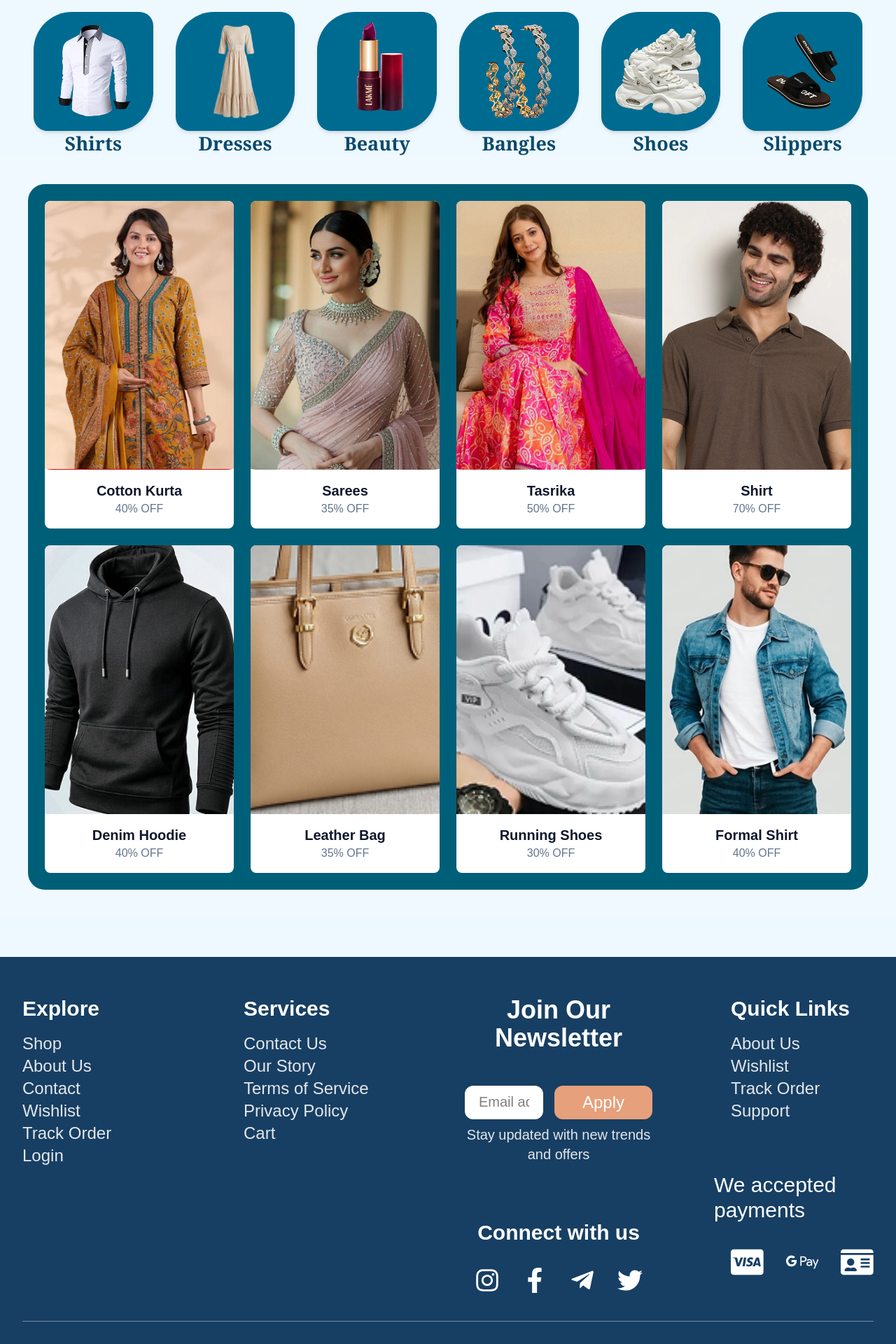
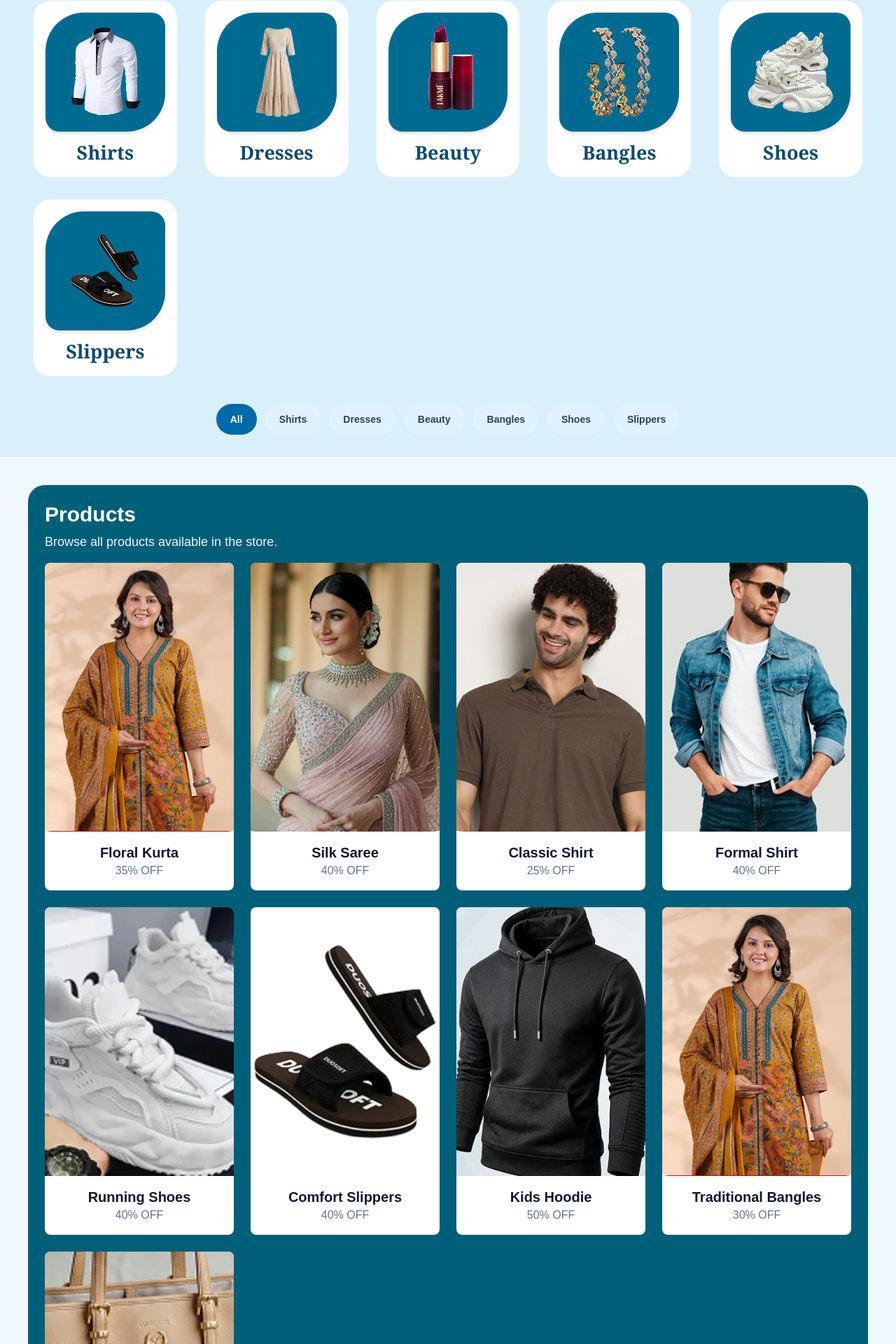
Before and after one commit to abhishekdeveloper0010-create/client, a React (Vite) app: page /shop in a window 1280 px wide. Shown: the part 119-2039 px from the top of the page at 70% size. Built offline with nearby package versions, Linux system fonts and the light colour scheme.

Commit message:
product filters and cart item counter

```diff
--- a/src/components/CartItem.jsx
+++ b/src/components/CartItem.jsx
@@ -203,9 +203,7 @@ function CartItem({
 
         <button
           type="button"
-          onClick={() =>
-            removeItem(item.cartItemId)
-          }
+          onClick={() => removeItem(item.cartItemId)}
           className="
             text-red-500
             hover:text-red-700
--- a/src/components/Footer.jsx
+++ b/src/components/Footer.jsx
@@ -11,45 +11,91 @@ import {
 
 function Footer() {
   return (
-    <footer className="bg-[#173f63] text-white pt-14 pb-6">
-      <div className="max-w-[1700px] mx-auto px-8">
-
+    <footer className="w-full bg-[#0c4a6e] text-white">
+      <div className="w-full px-4 py-8 sm:px-6 sm:py-10 md:px-8 lg:px-10 xl:px-12 2xl:px-16">
         {/* Top */}
-        <div className="grid grid-cols-1 md:grid-cols-2 xl:grid-cols-4 gap-12">
-
+        <div className="grid grid-cols-1 gap-10 md:grid-cols-2 md:gap-12 xl:grid-cols-4 xl:gap-12">
           {/* Explore */}
           <div>
-            <h2 className="text-3xl font-semibold pb-4">Explore</h2>
+            <h2 className="pb-4 text-2xl font-semibold sm:text-3xl">Explore</h2>
 
-            <ul className="space-y-4 text-2xl text-gray-200">
-              <li><Link to="/shop" className="transition hover:text-sky-300">Shop</Link></li>
-              <li><Link to="/about" className="transition hover:text-sky-300">About Us</Link></li>
-              <li><Link to="/contact" className="transition hover:text-sky-300">Contact</Link></li>
-              <li><Link to="/wishlist" className="transition hover:text-sky-300">Wishlist</Link></li>
-              <li><Link to="/order-tracking" className="transition hover:text-sky-300">Track Order</Link></li>
-              <li><Link to="/login" className="transition hover:text-sky-300">Login</Link></li>
+            <ul className="space-y-3 text-lg text-gray-200 sm:space-y-4 sm:text-2xl">
+              <li>
+                <Link to="/shop" className="transition hover:text-sky-300">
+                  Shop
+                </Link>
+              </li>
+              <li>
+                <Link to="/about" className="transition hover:text-sky-300">
+                  About Us
+                </Link>
+              </li>
+              <li>
+                <Link to="/contact" className="transition hover:text-sky-300">
+                  Contact
+                </Link>
+              </li>
+              <li>
+                <Link to="/wishlist" className="transition hover:text-sky-300">
+                  Wishlist
+                </Link>
+              </li>
+              <li>
+                <Link
+                  to="/order-tracking"
+                  className="transition hover:text-sky-300"
+                >
+                  Track Order
+                </Link>
+              </li>
+              <li>
+                <Link to="/login" className="transition hover:text-sky-300">
+                  Login
+                </Link>
+              </li>
             </ul>
           </div>
 
           {/* Services */}
           <div>
-            <h2 className="text-3xl font-semibold pb-4">Services</h2>
+            <h2 className="pb-4 text-2xl font-semibold sm:text-3xl">
+              Services
+            </h2>
 
-            <ul className="space-y-4 text-2xl text-gray-200">
-              <li><Link to="/contact" className="transition hover:text-sky-300">Contact Us</Link></li>
-              <li><Link to="/about" className="transition hover:text-sky-300">Our Story</Link></li>
-              <li><Link to="/terms" className="transition hover:text-sky-300">Terms of Service</Link></li>
-              <li><Link to="/privacy" className="transition hover:text-sky-300">Privacy Policy</Link></li>
-              <li><Link to="/cart" className="transition hover:text-sky-300">Cart</Link></li>
+            <ul className="space-y-3 text-lg text-gray-200 sm:space-y-4 sm:text-2xl">
+              <li>
+                <Link to="/contact" className="transition hover:text-sky-300">
+                  Contact Us
+                </Link>
+              </li>
+              <li>
+                <Link to="/about" className="transition hover:text-sky-300">
+                  Our Story
+                </Link>
+              </li>
+              <li>
+                <Link to="/terms" className="transition hover:text-sky-300">
+                  Terms of Service
+                </Link>
+              </li>
+              <li>
+                <Link to="/privacy" className="transition hover:text-sky-300">
+                  Privacy Policy
+                </Link>
+              </li>
+              <li>
+                <Link to="/cart" className="transition hover:text-sky-300">
+                  Cart
+                </Link>
+              </li>
             </ul>
           </div>
 
           {/* Newsletter */}
           <div className="text-center">
-            <h2 className="text-4xl font-semibold pb-12">
+            <h2 className="pb-8 text-3xl font-semibold sm:pb-12 sm:text-4xl">
               Join Our Newsletter
             </h2>
-
             <div className="flex flex-col sm:flex-row gap-4 justify-center items-center">
               <input
                 type="email"
@@ -61,16 +107,19 @@ function Footer() {
                 Apply
               </button>
             </div>
+            <div className="flex flex-col items-center justify-center gap-4 sm:flex-row">
+              {/* Your existing newsletter input/button here */}
+            </div>
 
-            <p className="pt-2 text-xl text-gray-200">
+            <p className="pt-2 text-lg text-gray-200 sm:text-xl">
               Stay updated with new trends and offers
             </p>
 
-            <h3 className="text-3xl font-semibold pt-20 pb-8">
+            <h3 className="pb-6 pt-12 text-2xl font-semibold sm:pb-8 sm:pt-20 sm:text-3xl">
               Connect with us
             </h3>
 
-            <div className="flex justify-center gap-8 text-4xl pb-10">
+            <div className="flex justify-center gap-5 pb-6 text-3xl sm:gap-8 sm:pb-10 sm:text-4xl">
               <FaInstagram className="cursor-pointer hover:text-pink-400 duration-300" />
               <FaFacebookF className="cursor-pointer hover:text-blue-400 duration-300" />
               <FaTelegramPlane className="cursor-pointer hover:text-sky-400 duration-300" />
@@ -80,42 +129,61 @@ function Footer() {
 
           {/* Quick Links */}
           <div>
-            <h2 className="text-3xl font-semibold pb-4 pl-16">Quick Links</h2>
+            <h2 className="pb-4 text-2xl font-semibold sm:pl-16 sm:text-3xl">
+              Quick Links
+            </h2>
 
-            <ul className="space-y-4 text-2xl text-gray-200 pl-16 pb-6">
-              <li><Link to="/about" className="transition hover:text-sky-300">About Us</Link></li>
-              <li><Link to="/wishlist" className="transition hover:text-sky-300">Wishlist</Link></li>
-              <li><Link to="/order-tracking" className="transition hover:text-sky-300">Track Order</Link></li>
-              <li><Link to="/contact" className="transition hover:text-sky-300">Support</Link></li>
+            <ul className="space-y-3 pb-6 text-lg text-gray-200 sm:space-y-4 sm:pl-16 sm:text-2xl">
+              <li>
+                <Link to="/about" className="transition hover:text-sky-300">
+                  About Us
+                </Link>
+              </li>
+              <li>
+                <Link to="/wishlist" className="transition hover:text-sky-300">
+                  Wishlist
+                </Link>
+              </li>
+              <li>
+                <Link
+                  to="/order-tracking"
+                  className="transition hover:text-sky-300"
+                >
+                  Track Order
+                </Link>
+              </li>
+              <li>
+                <Link to="/contact" className="transition hover:text-sky-300">
+                  Support
+                </Link>
+              </li>
             </ul>
 
-            <h3 className="text-3xl pt-12 pl-10  ">
+            <h3 className="pt-8 text-2xl sm:pl-10 sm:pt-12 sm:text-3xl">
               We accepted payments
             </h3>
 
-            <div className="flex gap-8 text-5xl pl-16 pt-8">
+            <div className="flex gap-5 pt-6 text-4xl sm:gap-8 sm:pl-16 sm:pt-8 sm:text-5xl">
               <FaCcVisa />
               <FaGooglePay />
               <FaIdCard />
             </div>
           </div>
-
         </div>
 
         {/* Divider */}
-        <hr className="border-white/40 my-10" />
+        <hr className="my-8 border-white/40 sm:my-10" />
 
         {/* Bottom */}
-        <div className="flex flex-col lg:flex-row justify-between items-center gap-5 text-2xl text-gray-200 pt-10">
+        <div className="flex flex-col items-center justify-between gap-5 pt-5 text-center text-lg text-gray-200 sm:text-xl lg:flex-row lg:pt-10 lg:text-left lg:text-2xl">
           <p>© 2026 Apple Blossom. All Rights Reserved</p>
 
-          <div className="flex gap-3">
+          <div className="flex flex-wrap justify-center gap-3">
             <Link to="/terms">Term of Service</Link>
             <span>|</span>
             <Link to="/privacy">Privacy Policy</Link>
           </div>
         </div>
-
       </div>
     </footer>
   );
--- a/src/data/products.js
+++ b/src/data/products.js
@@ -5,88 +5,162 @@ import campus from "../assets/ShopProducts/campus.png";
 import hoodie from "../assets/BestSeller/hoodie.png";
 import bag from "../assets/ShopLook/bag.png";
 import shoes from "../assets/ShopLook/shoes.png";
+import slippers from "../assets/categories/slippers.png";
 import men from "../assets/BestSeller/men.png";
 
 const products = [
   {
     id: 1,
-    title: "Cotton Kurta",
+    title: "Floral Kurta",
     image: kurta,
     images: [kurta, saree, tasrika, campus],
-    price: 499,
-    oldPrice: 999,
-    offer: "40% OFF",
-    description: "Premium Cotton Kurta for Women",
+    price: 799,
+    oldPrice: 1299,
+    offer: "35% OFF",
+    category: "Dresses",
+    subcategory: "Kurtas",
+    description: "Elegant floral kurta for festive and casual wear.",
+    sizes: ["S", "M", "L", "XL"],
+    colors: ["Red", "White"],
+    brand: "Apple Blossom",
+    rating: 4.5,
+    inStock: true,
   },
   {
     id: 2,
-    title: "Sarees",
+    title: "Silk Saree",
     image: saree,
     images: [saree, kurta, tasrika, campus],
     price: 999,
-    oldPrice: 1499,
-    offer: "35% OFF",
-    description: "Beautiful Saree Collection",
+    oldPrice: 1599,
+    offer: "40% OFF",
+    category: "Dresses",
+    subcategory: "Sarees",
+    description: "Premium silk saree for festive occasions.",
+    sizes: ["M", "L", "XL"],
+    colors: ["Red", "Blue"],
+    brand: "Apple Blossom",
+    rating: 4.7,
+    inStock: true,
   },
   {
     id: 3,
-    title: "Tasrika",
-    image: tasrika,
-    images: [tasrika, kurta, saree, campus],
-    price: 799,
-    oldPrice: 1299,
-    offer: "50% OFF",
-    description: "Latest Tasrika Collection",
+    title: "Classic Shirt",
+    image: campus,
+    images: [campus, men, shoes, bag],
+    price: 699,
+    oldPrice: 1199,
+    offer: "25% OFF",
+    category: "Shirts",
+    subcategory: "Shirts",
+    description: "Men's long sleeve cotton shirt for everyday comfort.",
+    sizes: ["S", "M", "L", "XL", "XXL"],
+    colors: ["Black", "White"],
+    brand: "Nike",
+    rating: 4.2,
+    inStock: true,
   },
   {
     id: 4,
-    title: "Shirt",
-    image: campus,
-    images: [campus, kurta, saree, tasrika],
-    price: 699,
-    oldPrice: 1199,
-    offer: "70% OFF",
-    description: "Men's Long Sleeve Cotton Shirt",
+    title: "Formal Shirt",
+    image: men,
+    images: [men, campus, bag, shoes],
+    price: 829,
+    oldPrice: 1399,
+    offer: "40% OFF",
+    category: "Shirts",
+    subcategory: "Shirts",
+    description: "Sharp formal shirt for office and special events.",
+    sizes: ["M", "L", "XL"],
+    colors: ["Blue", "White"],
+    brand: "Zara",
+    rating: 4.4,
+    inStock: true,
   },
   {
     id: 5,
-    title: "Denim Hoodie",
-    image: hoodie,
-    images: [hoodie, campus, bag, shoes],
+    title: "Running Shoes",
+    image: shoes,
+    images: [shoes, bag, hoodie, men],
     price: 899,
     oldPrice: 1499,
     offer: "40% OFF",
-    description: "Cozy denim hoodie for everyday wear",
+    category: "Shoes",
+    subcategory: "Shoes",
+    description: "Lightweight running shoes for daily training.",
+    sizes: ["6", "7", "8", "9", "10"],
+    colors: ["Black", "Blue"],
+    brand: "Zara",
+    rating: 4.3,
+    inStock: true,
   },
   {
     id: 6,
-    title: "Leather Bag",
-    image: bag,
-    images: [bag, shoes, hoodie, men],
-    price: 1299,
-    oldPrice: 1999,
-    offer: "35% OFF",
-    description: "Premium leather bag for travel and work",
+    title: "Comfort Slippers",
+    image: slippers,
+    images: [slippers, shoes, bag, men],
+    price: 299,
+    oldPrice: 499,
+    offer: "40% OFF",
+    category: "Slippers",
+    subcategory: "Slippers",
+    description: "Soft and stylish slippers for everyday indoor comfort.",
+    sizes: ["6", "7", "8", "9", "10"],
+    colors: ["Black", "White"],
+    brand: "Apple Blossom",
+    rating: 4.2,
+    inStock: true,
   },
   {
     id: 7,
-    title: "Running Shoes",
-    image: shoes,
-    images: [shoes, bag, hoodie, men],
-    price: 749,
-    oldPrice: 1199,
+    title: "Kids Hoodie",
+    image: hoodie,
+    images: [hoodie, bag, shoes, men],
+    price: 549,
+    oldPrice: 799,
+    offer: "50% OFF",
+    category: "Shirts",
+    subcategory: "Shirts",
+    description: "Cozy hoodie for kids with a soft cotton blend.",
+    sizes: ["S", "M", "L"],
+    colors: ["Red", "Black"],
+    brand: "Nike",
+    rating: 4.1,
+    inStock: false,
+  },
+  {
+    id: 9,
+    title: "Traditional Bangles",
+    image: kurta,
+    images: [kurta, saree, tasrika, campus],
+    price: 349,
+    oldPrice: 599,
     offer: "30% OFF",
-    description: "Lightweight running shoes for daily training",
+    category: "Bangles",
+    subcategory: "Bangles",
+    description: "Colorful bangle set to complete your ethnic look.",
+    sizes: ["S", "M"],
+    colors: ["Red", "White"],
+    brand: "Apple Blossom",
+    rating: 4.0,
+    inStock: true,
   },
   {
     id: 8,
-    title: "Formal Shirt",
-    image: men,
-    images: [men, shoes, hoodie, bag],
-    price: 829,
-    oldPrice: 1399,
+    title: "Beauty Essentials",
+    image: bag,
+    images: [bag, shoes, men],
+    price: 599,
+    oldPrice: 999,
     offer: "40% OFF",
-    description: "Sharp formal shirt for office and events",
+    category: "Beauty",
+    subcategory: "Sarees",
+    description: "Complete beauty kit for glowing skin.",
+    sizes: ["S", "M"],
+    colors: ["White", "Blue"],
+    brand: "Apple Blossom",
+    rating: 4.6,
+    inStock: true,
   },
 ];
 
--- a/src/pages/ProductSection.jsx
+++ b/src/pages/ProductSection.jsx
@@ -1,10 +1,26 @@
 import { Link } from "react-router-dom";
-import products from "../data/products";
 
-function ProductSection() {
+function ProductSection({ products, selectedCategory = "All" }) {
   return (
     <section className="bg-sky-50 p-10">
       <div className="bg-cyan-800 rounded-3xl p-6">
+        <div className="mb-8 text-white">
+          <h2 className="text-3xl font-bold">Products</h2>
+          <p className="pt-2 pb-4 text-[18px] text-slate-100">
+            {selectedCategory === "All"
+              ? "Browse all products available in the store."
+              : `Showing ${selectedCategory} products.`}
+          </p>
+        </div>
+
+        {products.length === 0 ? (
+          <div className="rounded-3xl bg-white p-14 text-center text-slate-800">
+            <h3 className="text-2xl font-semibold">No products found</h3>
+            <p className="mt-3 text-slate-500">
+              There are no products available for "{selectedCategory}" right now.
+            </p>
+          </div>
+        ) : (
           <div className="grid grid-cols-1 sm:grid-cols-2 lg:grid-cols-4 gap-6">
             {products.map((item) => (
               <Link key={item.id} to={`/product/${item.id}`}>
@@ -19,13 +35,13 @@ function ProductSection() {
                     <h2 className="text-slate-900 text-xl font-semibold">
                       {item.title}
                     </h2>
-
                     <p className="text-slate-500 mt-2">{item.offer}</p>
                   </div>
                 </div>
               </Link>
             ))}
           </div>
+        )}
       </div>
     </section>
   );
--- a/src/pages/Shop.jsx
+++ b/src/pages/Shop.jsx
@@ -1,10 +1,14 @@
+
+import { useState } from "react";
 import shirts from "../assets/categories/shirts.png";
 import dresses from "../assets/categories/dresses.png";
 import beauty from "../assets/categories/beauty.png";
 import bangles from "../assets/categories/bangles.png";
 import shoes from "../assets/categories/shoes.png";
 import slippers from "../assets/categories/slippers.png";
+
 import ProductSection from "./ProductSection";
+import products from "../data/products";
 
 const categories = [
   { name: "Shirts", image: shirts },
@@ -15,48 +19,64 @@ const categories = [
   { name: "Slippers", image: slippers },
 ];
 
-function CategorySection() {
+function Shop() {
+  const [selectedCategory, setSelectedCategory] = useState("All");
+
+  const filteredProducts =
+    selectedCategory === "All"
+      ? products
+      : products.filter(
+          (product) =>
+            product.category?.toLowerCase().trim() ===
+            selectedCategory.toLowerCase().trim(),
+        );
+
+  const categoryFilters = [
+    "All",
+    ...categories.map((item) => item.name),
+  ];
+
   return (
-    <section className="bg-[#eef9ff] py-8 sm:py-10 md:py-12 lg:py-14">
-      <div className="mx-auto w-full max-w-[1850px] px-4 sm:px-6 md:px-8 lg:px-10 xl:px-12">
+    <section className="w-full bg-[#d9f0fb] py-6 sm:py-8 lg:py-10">
+      <div className="w-full px-4 sm:px-6 md:px-8 lg:px-10 xl:px-12 2xl:px-16">
 
-        {/* Categories Grid */}
+
+
+        {/* Categories */}
         <div
           className="
-            grid grid-cols-2
-            gap-x-4 gap-y-8
-            sm:grid-cols-3 sm:gap-x-6 sm:gap-y-10
+            grid w-full grid-cols-1
+            gap-x-4 gap-y-6
+            sm:grid-cols-2 sm:gap-x-6 sm:gap-y-8
             md:grid-cols-3 md:gap-x-8
             lg:grid-cols-4 lg:gap-x-10
-            xl:grid-cols-6 xl:gap-x-8
-            2xl:grid-cols-6 2xl:gap-x-10
+            xl:grid-cols-5 xl:gap-x-10
+            2xl:grid-cols-6 2xl:gap-x-12
           "
         >
           {categories.map((item) => (
-            <div
+            <button
               key={item.name}
-              className="flex flex-col items-center text-center"
+              type="button"
+              onClick={() => setSelectedCategory(item.name)}
+              className={`flex w-full flex-col items-center text-center rounded-3xl border p-4 transition duration-300 ${
+                selectedCategory === item.name
+                  ? "border-sky-500 bg-sky-100 shadow-lg"
+                  : "border-transparent bg-white hover:border-sky-200 hover:shadow-md"
+              }`}
             >
-              {/* Category Image Box */}
               <div
                 className="
                   flex w-full items-center justify-center
                   overflow-hidden bg-[#006b91]
-                  shadow-md transition duration-300
-                  hover:-translate-y-2 hover:shadow-xl
-
+                  shadow-md
                   h-[140px]
                   rounded-[45px_15px_45px_15px]
-
                   sm:h-[155px]
-
                   md:h-[170px]
                   md:rounded-[55px_20px_55px_20px]
-
                   lg:h-[175px]
-
                   xl:h-[170px]
-
                   2xl:h-[185px]
                 "
               >
@@ -64,38 +84,25 @@ function CategorySection() {
                   src={item.image}
                   alt={item.name}
                   className="
-                    h-auto max-h-[120px]
-                    w-auto max-w-[85%]
+                    h-auto max-h-[110px]
+                    w-auto max-w-[80%]
                     object-contain
-
-                    sm:max-h-[135px]
-
-                    md:max-h-[145px]
-
-                    lg:max-h-[150px]
-
-                    xl:max-h-[150px]
-
-                    2xl:max-h-[160px]
+                    sm:max-h-[120px]
+                    md:max-h-[135px]
+                    lg:max-h-[140px]
+                    xl:max-h-[145px]
                   "
                 />
               </div>
 
-              {/* Category Name */}
               <h2
                 className="
-                  mt-3 font-bold text-[#0c4a6e]
-
+                  pt-3 font-bold text-[#0c4a6e]
                   text-xl
-
                   sm:mt-4 sm:text-2xl
-
                   md:text-[26px]
-
                   lg:text-[28px]
-
                   xl:text-[27px]
-
                   2xl:text-[30px]
                 "
                 style={{
@@ -104,13 +111,38 @@ function CategorySection() {
               >
                 {item.name}
               </h2>
-            </div>
+            </button>
+          ))}
+        </div>
+
+        {/* Category Filter Buttons */}
+        <div className="pt-10  pb-8 flex w-full flex-wrap justify-center gap-3">
+          {categoryFilters.map((category) => (
+            <button
+              key={category}
+              type="button"
+              onClick={() => setSelectedCategory(category)}
+              className={`rounded-full px-5 py-3 text-sm font-semibold transition duration-300 ${
+                selectedCategory === category
+                  ? "bg-sky-700 text-white"
+                  : "bg-sky-100 text-slate-700 hover:bg-sky-200"
+              }`}
+            >
+              {category}
+            </button>
           ))}
         </div>
       </div>
-      <ProductSection />
+
+      {/* Products */}
+      <div className="w-full mt-8">
+        <ProductSection
+          products={filteredProducts}
+          selectedCategory={selectedCategory}
+        />
+      </div>
     </section>
   );
 }
 
-export default CategorySection;
+export default Shop;
```
Also changed, not shown: src/components/Header.jsx (+21 -1 lines), src/pages/Cart.jsx (+5 -2 lines), src/pages/Checkout.jsx (+36 -81 lines), src/pages/OrderTracking.jsx (+36 -16 lines), src/pages/ProductDetail.jsx (+12 -16 lines). Lines whose indentation alone changed are shown as unchanged.
